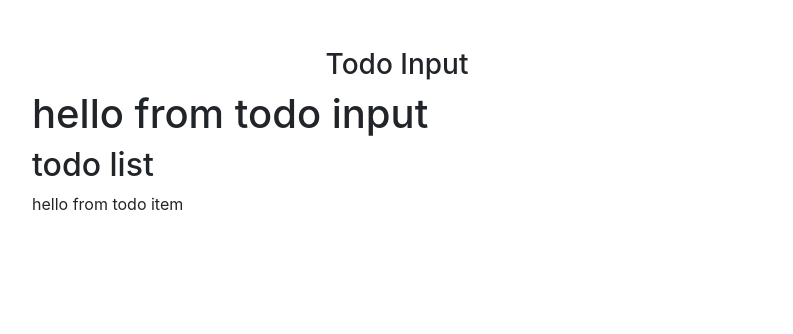
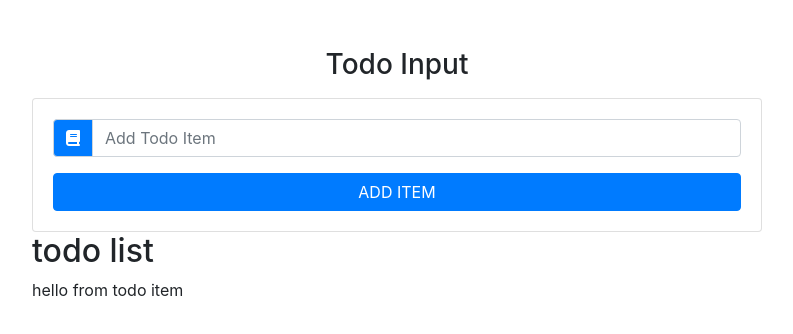
Before and after one commit to snaav/job-project-junior, a React (Create React App) app: page / in a window 1280 px wide. Shown: the top 334 px of the page, without its empty margins (243-1036 px from the left). Built offline with nearby package versions, Linux system fonts and the light colour scheme.

Commit message:
lets try by myself input

```diff
--- a/public/index.html
+++ b/public/index.html
@@ -32,6 +32,11 @@
       integrity="sha384-Vkoo8x4CGsO3+Hhxv8T/Q5PaXtkKtu6ug5TOeNV6gBiFeWPGFN9MuhOf23Q9Ifjh"
       crossorigin="anonymous"
     /> -->
+    <!--font awesome-->
+    <script
+      src="https://kit.fontawesome.com/9f22e1a1c0.js"
+      crossorigin="anonymous"
+    ></script>
   </head>
   <body>
     <noscript>You need to enable JavaScript to run this app.</noscript>
--- a/src/components/TodoInput.js
+++ b/src/components/TodoInput.js
@@ -2,6 +2,32 @@ import React, { Component } from "react";
 
 export default class TodoInput extends Component {
   render() {
-    return <h1>hello from todo input</h1>;
+    const { item, handleChange, handleSubmit, editItem } = this.props;
+    return (
+      <div className="card card-body mt-3">
+        <form onSubmit={handleSubmit}>
+          <div className="input-group">
+            <div className="input-group-prepend">
+              <div className="input-group-text bg-primary text-white">
+                <i className="fas fa-book"></i>
+              </div>
+            </div>
+            <input
+              type="text"
+              className="form-control text-capitalize"
+              placeholder="add todo item"
+              value={item}
+              onChange={handleChange}
+            />
+          </div>
+          <button
+            type="submit"
+            className="btn btn-block btn-primary mt-3 text-uppercase "
+          >
+            add item
+          </button>
+        </form>
+      </div>
+    );
   }
 }
```
